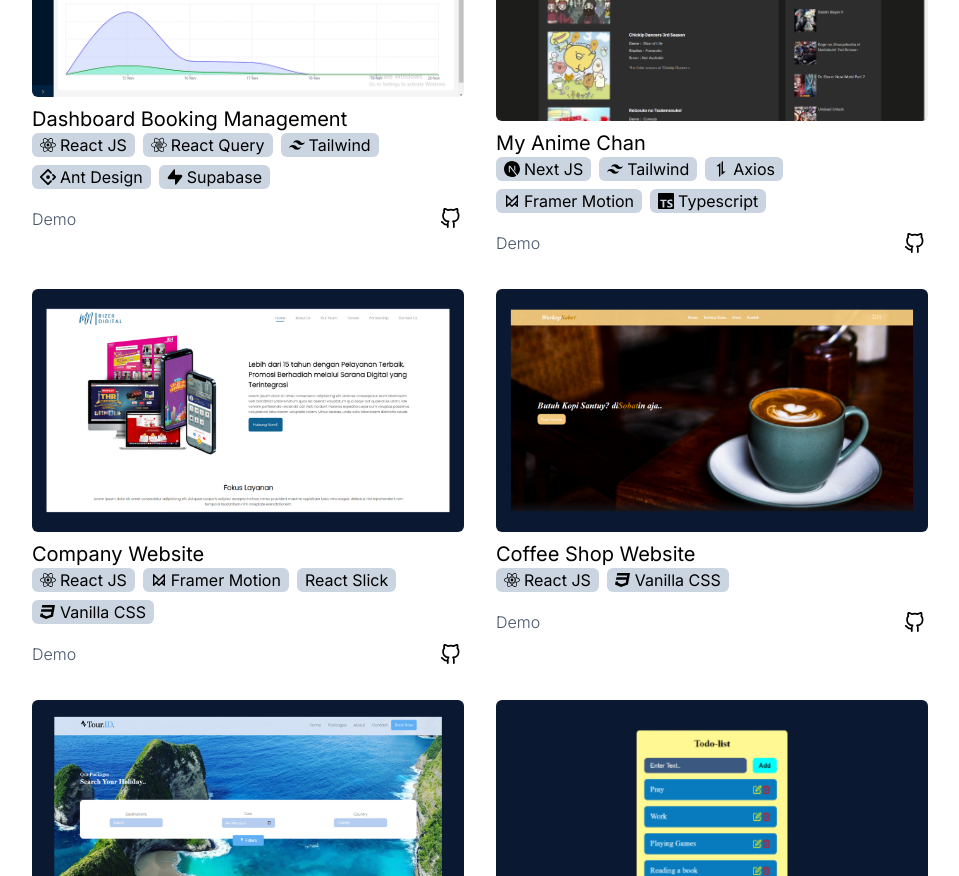
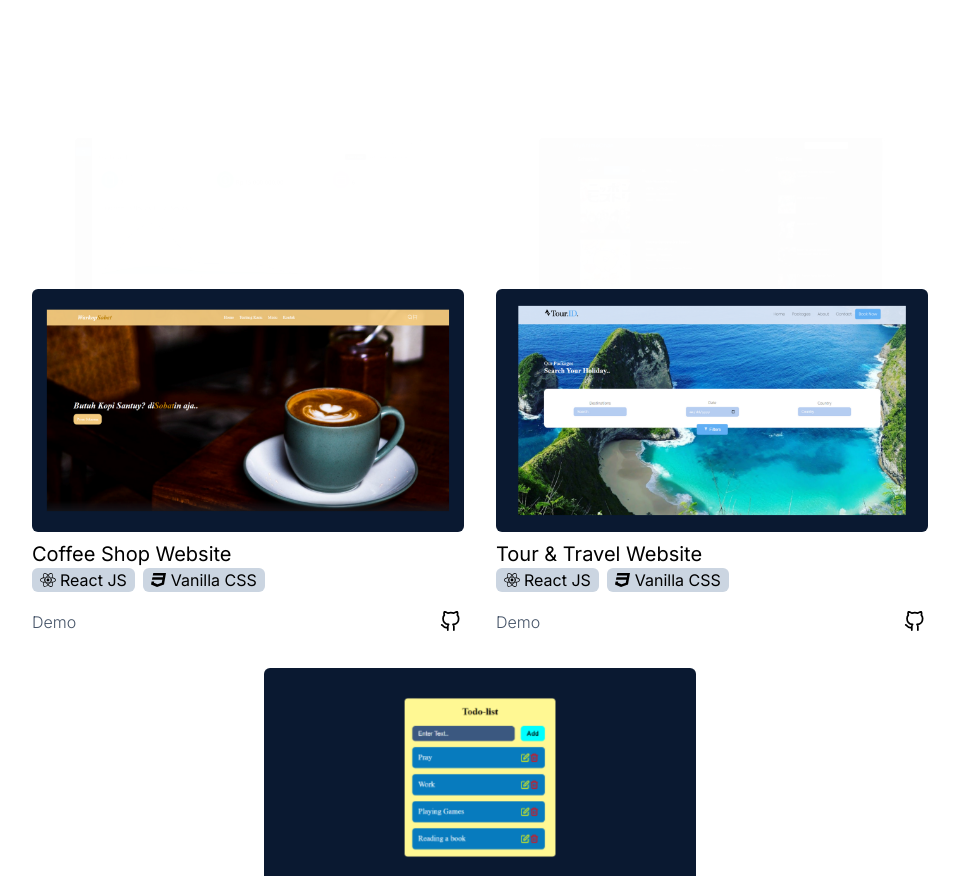
Before and after one commit to arul2101/sidiqyanuar, a Next.js app: page / in a window 1280 px wide. Shown: the part 900-1776 px from the top of the page, without its empty margins (160-1119 px from the left). Built offline with nearby package versions, Linux system fonts and the light colour scheme.

Commit message:
add scroll animations

```diff
--- a/app/_style/globals.css
+++ b/app/_style/globals.css
@@ -15,3 +15,41 @@
     @apply h-[2.5rem] w-[6.5rem] bg-blue-600 rounded-full text-white font-medium flex items-center justify-center gap-2 md:order-last hover:bg-opacity-90 transition-all dark:bg-dark-mode2nd dark:hover:bg-[#8dcbce]
   }
 }
+
+@keyframes appear {
+  from {
+    opacity: 0;
+    transform: translateY(200px) scale(.8);
+  }
+
+  to {
+    opacity: 1;
+    transform: translateY(0px) scale(1);
+  }
+}
+
+.fade {
+  animation: appear linear;
+  animation-timeline: view();
+  animation-range: entry 0 cover 25%;
+}
+
+@keyframes appear_2 {
+  from {
+    opacity: 0;
+    transform: translateX(-100px);
+  }
+
+  to {
+    opacity: 1;
+    transform: translateX(0px);
+  }
+}
+
+
+
+.left-fade {
+  animation: appear_2 linear;
+  animation-timeline: view();
+  animation-range: entry 0 cover 25%;
+}
--- a/components/AboutMe.jsx
+++ b/components/AboutMe.jsx
@@ -32,7 +32,7 @@ export default function AboutMe() {
         />
       </div>
 
-      <div className='md:px-20 px-8'>
+      <div className='md:px-20 px-8 fade'>
         <p className='mb-4'>Hello! My full name is Muhammad Yanuarullah Assidiq, you can call me Arul or Anwar. I&#39;m 23 years old, I was born on January 21, 2001 in Indonesia, Jakarta.</p>
 
         <p className='mb-4'>I&#39;m obsessed with making things and even more obsessed with making things better. In everyday life, I work as a data entry in a company in Jakarta. I have been interested in web development since 2018 and started self-taught since 2019.</p>
--- a/components/Contact.jsx
+++ b/components/Contact.jsx
@@ -14,7 +14,7 @@ export default function Contact() {
 
   return (
     <m.section
-      className="py-20 px-4 flex flex-col items-center gap-4 max-w-lg mx-auto"
+      className="py-20 px-4 flex flex-col items-center gap-4 max-w-lg mx-auto left-fade"
       initial={{ opacity: 0 }}
       animate={{ opacity: 1 }}
       exit={{ opacity: 0 }}
--- a/components/ItemPortfolio.jsx
+++ b/components/ItemPortfolio.jsx
@@ -5,7 +5,7 @@ import TechStack from "./TechStack";
 
 export default function ItemPortfolio({ title, link, github, img, tech }) {
   return (
-    <div className="p-2 w-[28rem] relative">
+    <div className="p-2 w-[28rem] relative fade">
       <Image
         src={img}
         height={400}
--- a/constant/index.js
+++ b/constant/index.js
@@ -130,31 +130,31 @@ export const dataPortfolio = [
     link: "https://my-anime-chan.vercel.app",
     github: "https://github.com/arul2101/my-anime-chan"
   },
-  {
-    id: 3,
-    category: "Front End",
-    tech: [
-      {
-        title: "React JS",
-        icon: <FaReact />
-      },
-      {
-        title: "Framer Motion",
-        icon: <TbBrandFramerMotion />
-      },
-      {
-        title: "React Slick",
-      },
-      {
-        title: "Vanilla CSS",
-        icon: <FaCss3 />
-      }
-    ],
-    title: "Company Website",
-    img: rizerDigitalImage,
-    link: "https://arul2101.github.io/rizer-digital",
-    github: "https://github.com/arul2101/rizer-digital"
-  },
+  // {
+  //   id: 3,
+  //   category: "Front End",
+  //   tech: [
+  //     {
+  //       title: "React JS",
+  //       icon: <FaReact />
+  //     },
+  //     {
+  //       title: "Framer Motion",
+  //       icon: <TbBrandFramerMotion />
+  //     },
+  //     {
+  //       title: "React Slick",
+  //     },
+  //     {
+  //       title: "Vanilla CSS",
+  //       icon: <FaCss3 />
+  //     }
+  //   ],
+  //   title: "Company Website",
+  //   img: rizerDigitalImage,
+  //   link: "https://arul2101.github.io/rizer-digital",
+  //   github: "https://github.com/arul2101/rizer-digital"
+  // },
   {
     id: 4,
     category: "Front End",
```
